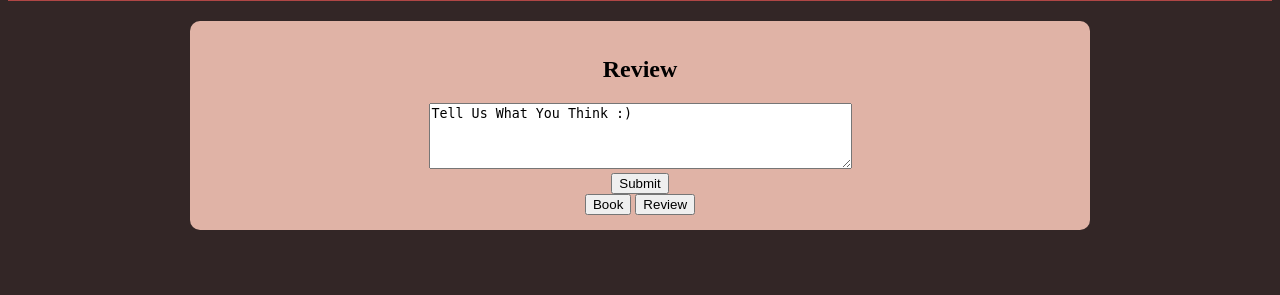
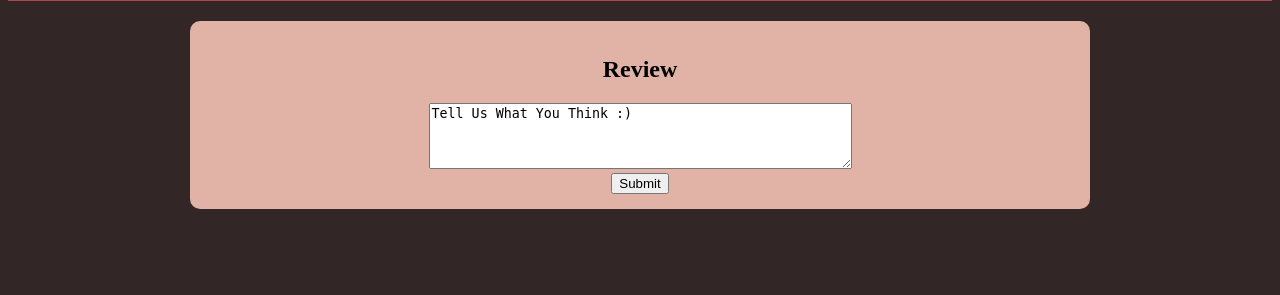
Before and after one commit to MattJphK/SoftwareEng_ClientSide_Project, a PHP site: page /Review.php in a window 1280 px wide. Shown: the part 168-463 px from the top of the page. Run offline with PHP 8.4, Linux system fonts and the light colour scheme.

Commit message:
Update Review.php

```diff
--- a/Review.php
+++ b/Review.php
@@ -52,6 +52,4 @@ $desc1 = "One of Quentin Tarantino Best Films about a heist gone wrong. Creates
             <br>
             <input type="submit" value="Submit">
         </form>
-        <button type="button">Book</button>
-        <button type="button">Review</button>
     </div>
```
